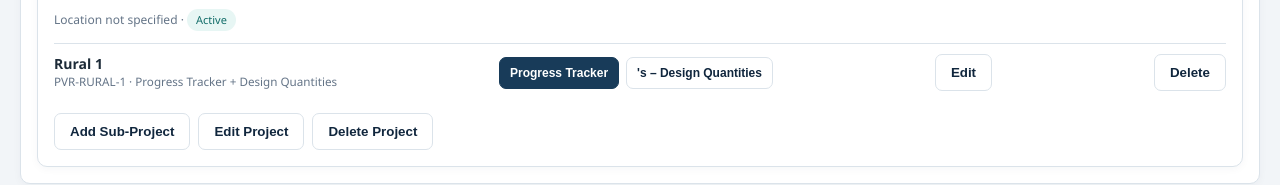
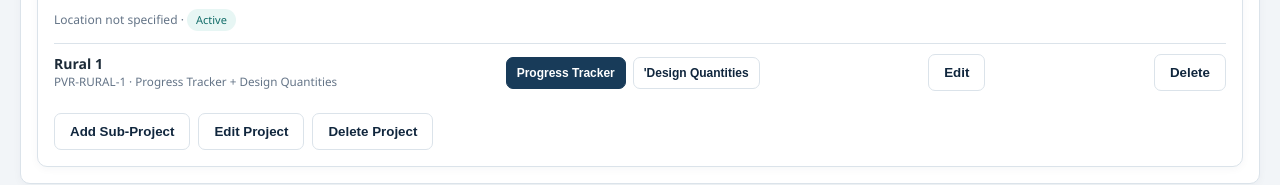
Before and after one commit to thoentity1/pvr-earthworks-progress-tracker_digitised, a plain HTML site: page index.html in a window 1280 px wide. Shown: the part 581-766 px from the top of the page. Drawn offline with Linux system fonts and the light colour scheme.

```diff
--- a/index.html
+++ b/index.html
@@ -115,7 +115,7 @@ function loadSnapshot(sub){activeSub=sub;STORE='tesEarthworks:'+sub.id;rows=fres
 function escHtml(x){return String(x??'').replace(/[&<>"']/g,c=>({'&':'&amp;','<':'&lt;','>':'&gt;','"':'&quot;',"'":'&#39;'}[c]))}
 async function drawProjects(){const ps=await allProjects();const list=$('projectList'),sel=$('subParent');sel.innerHTML=ps.map(p=>'<option value="'+p.id+'">'+escHtml(p.name)+' · '+escHtml(p.ref)+'</option>').join('');if(!ps.length)sel.innerHTML='<option value="">Register a project first</option>';
  if(!ps.length){list.innerHTML='<p class="status">No projects registered yet. Register your first main project above.</p>';return}
- list.innerHTML=ps.map(p=>'<article class="projectcard"><h3>'+escHtml(p.name)+'</h3><div class="status">'+escHtml(p.ref)+' · '+escHtml(p.client||'No client specified')+'</div><p class="status">'+escHtml(p.location||'Location not specified')+' · <span class="pill">'+escHtml(p.status||'Active')+'</span></p><div class="subrows">'+(p.subprojects||[]).map(sp=>'<div class="subrow"><div><strong>'+escHtml(sp.name)+'</strong><small>'+escHtml(sp.ref||'No reference')+' · Progress Tracker + Design Quantities</small></div><div class="submodule-actions"><button class="primary" data-open-project="'+p.id+'" data-open-sub="'+sp.id+'" data-open-view="progress"> Progress Tracker</button><button data-open-project="'+p.id+'" data-open-sub="'+sp.id+'" data-open-view="quantities">&#39;s – Design Quantities</button></div><button data-edit-sub="'+p.id+'" data-sub-id="'+sp.id+'">Edit</button><button data-delete-sub="'+p.id+'" data-sub-id="'+sp.id+'">Delete</button></div>').join('')+'</div><div class="hub-actions"><button data-add-sub="'+p.id+'">Add Sub-Project</button><button data-edit-project="'+p.id+'">Edit Project</button><button data-delete-project="'+p.id+'">Delete Project</button></div></article>').join('');
+ list.innerHTML=ps.map(p=>'<article class="projectcard"><h3>'+escHtml(p.name)+'</h3><div class="status">'+escHtml(p.ref)+' · '+escHtml(p.client||'No client specified')+'</div><p class="status">'+escHtml(p.location||'Location not specified')+' · <span class="pill">'+escHtml(p.status||'Active')+'</span></p><div class="subrows">'+(p.subprojects||[]).map(sp=>'<div class="subrow"><div><strong>'+escHtml(sp.name)+'</strong><small>'+escHtml(sp.ref||'No reference')+' · Progress Tracker + Design Quantities</small></div><div class="submodule-actions"><button class="primary" data-open-project="'+p.id+'" data-open-sub="'+sp.id+'" data-open-view="progress"> Progress Tracker</button><button data-open-project="'+p.id+'" data-open-sub="'+sp.id+'" data-open-view="quantities">&#39;Design Quantities</button></div><button data-edit-sub="'+p.id+'" data-sub-id="'+sp.id+'">Edit</button><button data-delete-sub="'+p.id+'" data-sub-id="'+sp.id+'">Delete</button></div>').join('')+'</div><div class="hub-actions"><button data-add-sub="'+p.id+'">Add Sub-Project</button><button data-edit-project="'+p.id+'">Edit Project</button><button data-delete-project="'+p.id+'">Delete Project</button></div></article>').join('');
  list.querySelectorAll('[data-open-project]').forEach(b=>b.addEventListener('click',async()=>{const arr=await allProjects();activeProject=arr.find(p=>p.id===b.dataset.openProject);const sub=activeProject.subprojects.find(x=>x.id===b.dataset.openSub);saveActiveSnapshot();loadSnapshot(sub);const target=b.dataset.openView||'progress';const tab=document.querySelector('.tab[data-view="'+target+'"]');if(tab)tab.click()}));
  list.querySelectorAll('[data-add-sub]').forEach(b=>b.addEventListener('click',()=>{$('subParent').value=b.dataset.addSub;$('subName').focus()}));
  list.querySelectorAll('[data-edit-project]').forEach(b=>b.addEventListener('click',async()=>{const p=(await allProjects()).find(x=>x.id===b.dataset.editProject);if(!p)return;const name=prompt('Project name:',p.name);if(name===null)return;const ref=prompt('Project reference:',p.ref);if(ref===null)return;const client=prompt('Client name:',p.client||'');if(client===null)return;const location=prompt('Project location:',p.location||'');if(location===null)return;const status=prompt('Status (Active, On Hold, Completed):',p.status||'Active');if(status===null)return;const all=await allProjects();if(all.some(x=>x.id!==p.id&&x.ref.toLowerCase()===ref.trim().toLowerCase()))return alert('That project reference is already in use.');p.name=name.trim();p.ref=ref.trim();p.client=client.trim();p.location=location.trim();p.status=['Active','On Hold','Completed'].includes(status)?status:'Active';if(!p.name||!p.ref)return alert('Project name and reference are required.');await putProject(p);await drawProjects()}));
```
